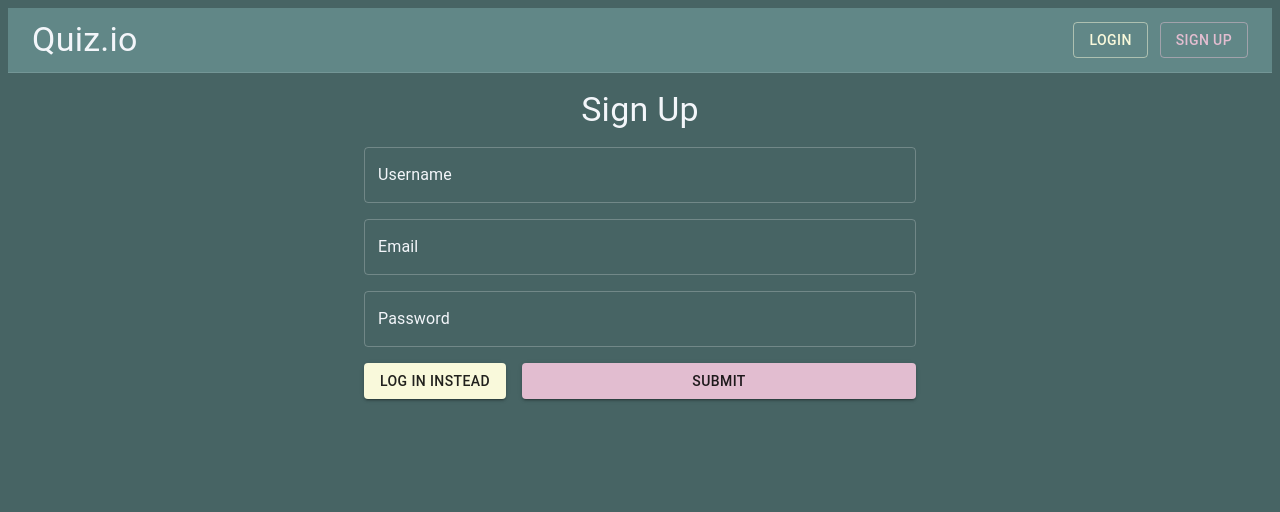
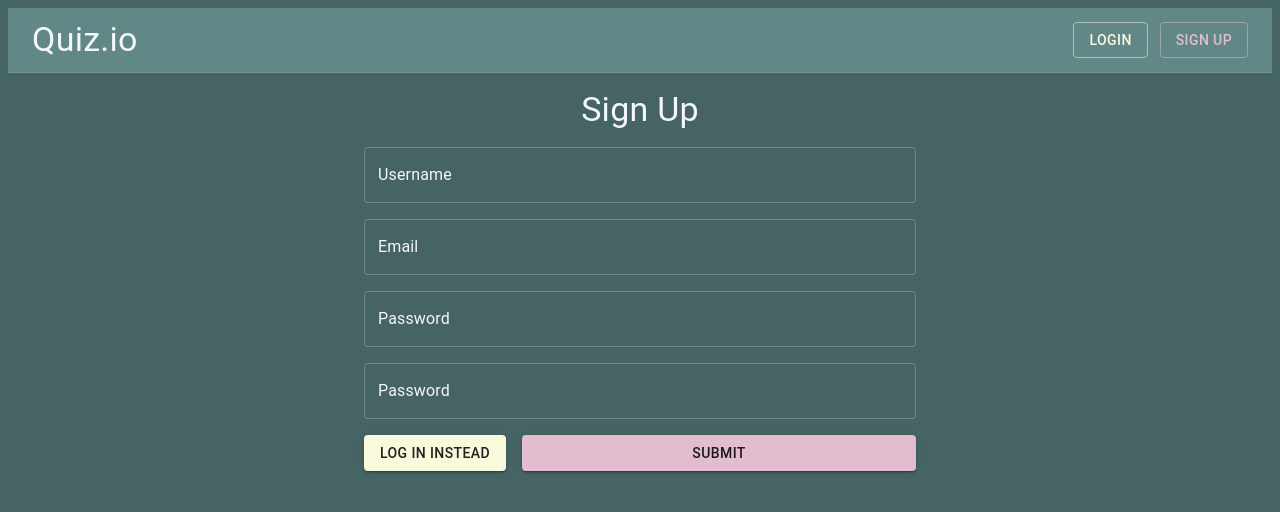
Before and after one commit to CodecoolGlobal/el-proyecte-grande-sprint-1-java-csakafeda, a React (Vite) app in the folder frontend/: page /signup in a window 1280 px wide. Shown: the top 512 px of the page. Built offline with nearby package versions, Linux system fonts and the light colour scheme.

Commit message:
format documents; add 2 password handling(have to be the same)

```diff
--- a/frontend/src/Pages/Auth/SignUp.jsx
+++ b/frontend/src/Pages/Auth/SignUp.jsx
@@ -1,16 +1,25 @@
-import { Box, Button, Container, Stack, TextField, Typography } from "@mui/material";
-import { useState } from "react";
-import { useNavigate } from "react-router-dom";
-import { setPlayerId } from "../../Tools/userTools";
+import {Box, Button, Container, Stack, TextField, Typography} from "@mui/material";
+import {useState} from "react";
+import {useNavigate} from "react-router-dom";
+import {setPlayerId} from "../../Tools/userTools";
 
 export default function SignUp() {
     const navigate = useNavigate();
     const [errorMessage, setErrorMessage] = useState("");
+    const [firstPassword, setFirstPassword] = useState("");
+    const [secondPassword, setSecondPassword] = useState("");
 
+    const handleFirstPasswordChange = e => {
+        setFirstPassword(e.target.value);
+    }
+
+    const handleSecondPasswordChange = e => {
+        setSecondPassword(e.target.value);
+    }
     const handleSubmit = e => {
         e.preventDefault();
-        const formData = new FormData(e.target)
-        const entries = [...formData.entries()]
+        const formData = new FormData(e.target);
+        const entries = [...formData.entries()];
         const formObject = entries.reduce((prev, entry) => {
             const [key, value] = entry;
             prev[key] = value;
@@ -18,6 +27,10 @@ export default function SignUp() {
         }, {});
         if (formObject.username === "" || formObject.password === "") {
             setErrorMessage("You have to provide a username and a password.")
+            return;
+        }
+        if (firstPassword !== secondPassword) {
+            setErrorMessage("The two password are not the same");
             return;
         }
         fetch("/api/player", {
@@ -30,7 +43,8 @@ export default function SignUp() {
                 "email": formObject?.email,
                 "password": formObject?.password
             })
-        }).then(res => {
+        })
+            .then(res => {
             if (res.status === 200) {
                 res.json().then(data => {
                     setPlayerId(data.id);
@@ -46,9 +60,23 @@ export default function SignUp() {
                 <Typography variant={"h4"} align="center">Sign Up</Typography>
                 <TextField variant={"outlined"} name={"username"} label="Username"></TextField>
                 <TextField variant={"outlined"} name={"email"} label="Email"></TextField>
-            <TextField variant={"outlined"} name={"password"} label="Password" type={"password"}></TextField>
+                <TextField variant={"outlined"}
+                           name={"password"}
+                           label="Password"
+                           type={"password"}
+                           onChange={handleFirstPasswordChange}
+                >
+                </TextField>
+                <TextField variant={"outlined"}
+                           name={"passwordToCheck"}
+                           label="Password"
+                           type={"password"}
+                           onChange={handleSecondPasswordChange}
+                >
+                </TextField>
                 <Stack direction={"row"} gap={2}>
-                <Button variant={"contained"} color={"primary"} onClick={() => navigate("/login")}>Log in instead</Button>
+                    <Button variant={"contained"} color={"primary"} onClick={() => navigate("/login")}>Log in
+                        instead</Button>
                     <Button variant={"contained"} color={"secondary"} sx={{flexGrow: 1}} type="submit">Submit</Button>
                 </Stack>
                 <Typography variant={"body1"} align="center">{errorMessage}</Typography>
```
Also changed, not shown: frontend/src/Pages/Auth/LogIn.jsx (+5 -5 lines), 1 other file (tests, documents, lock files or other folders). Lines whose indentation alone changed are shown as unchanged.
